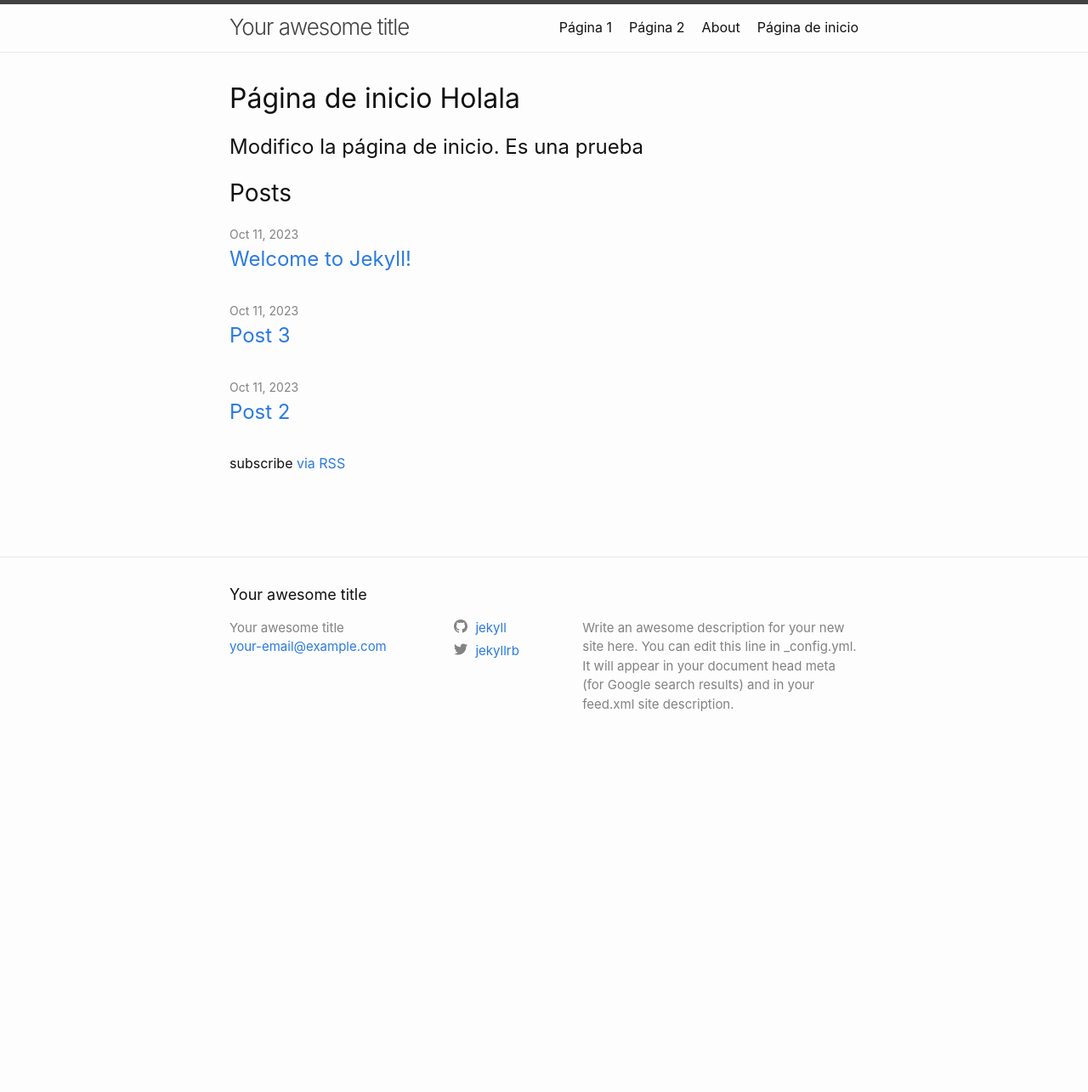
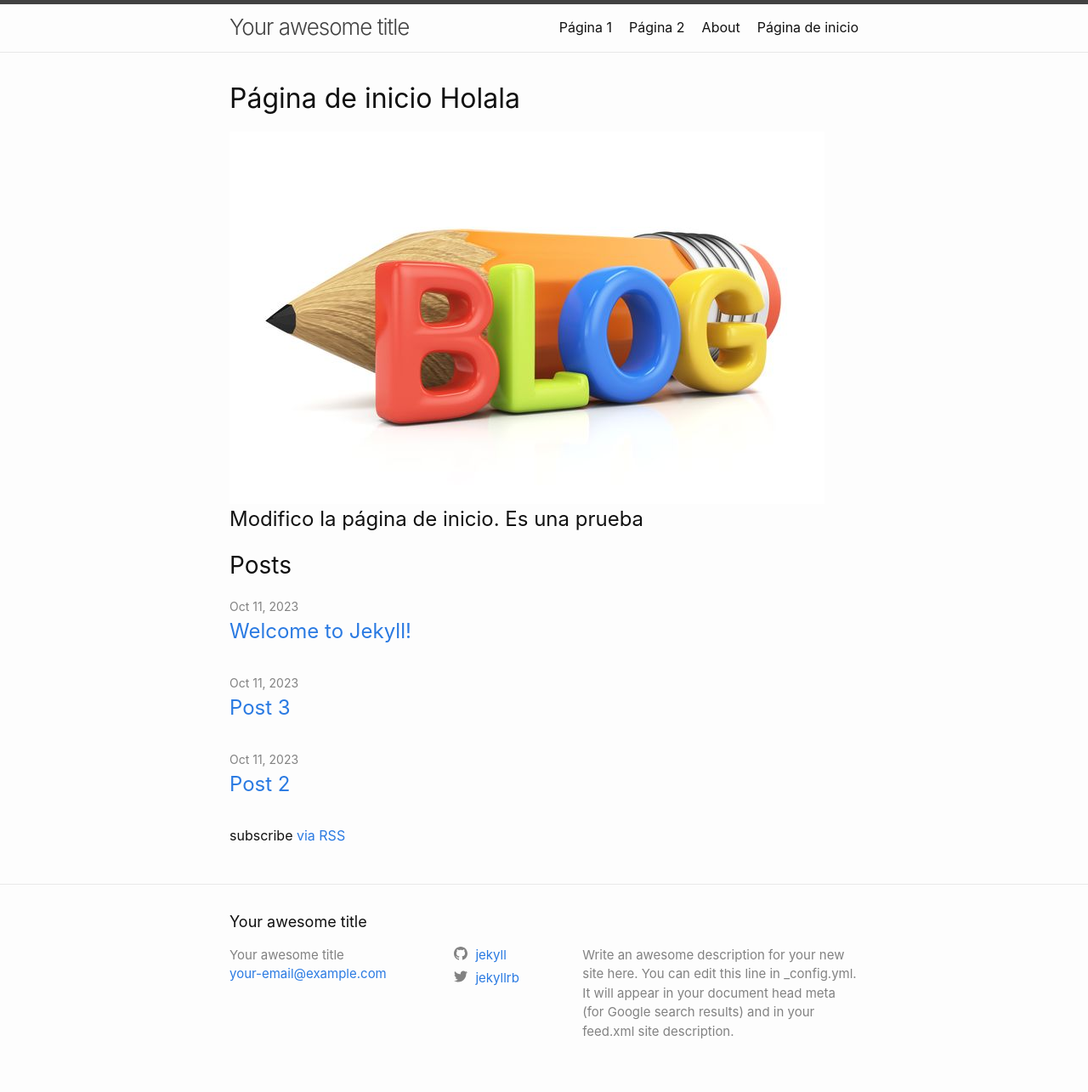
Before and after one commit to lgarciavelazquez/myblog, a Jekyll site: the page built from index.markdown, in a window 1280 px wide. Shown: the whole page at 85% size. Built offline with Jekyll 4.4.1, drawn with Linux system fonts in a browser that asks for light colours; before the commit the page ends 900 px from its top, so only the background shows below that.

Commit message:
Incluimos imagenes

```diff
--- a/_layouts/home.html
+++ b/_layouts/home.html
@@ -5,6 +5,7 @@ layout: default
 <div class="home">
   {%- if page.title -%}
     <h1 class="page-heading">{{ page.title }} Holala</h1>
+    <img src="assets/img/blog.jpg" alt="mi blog">
   {%- endif -%}
 
   {{ content }}
```
Also changed, not shown: assets/blog.jpg (added).
